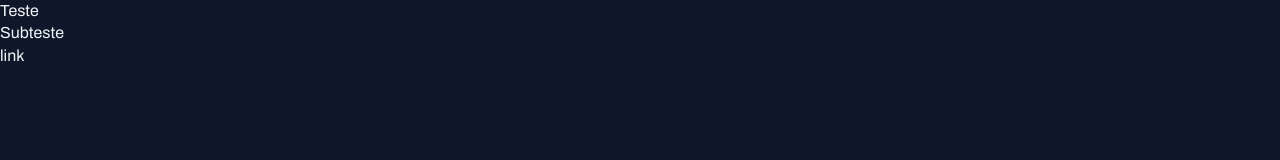
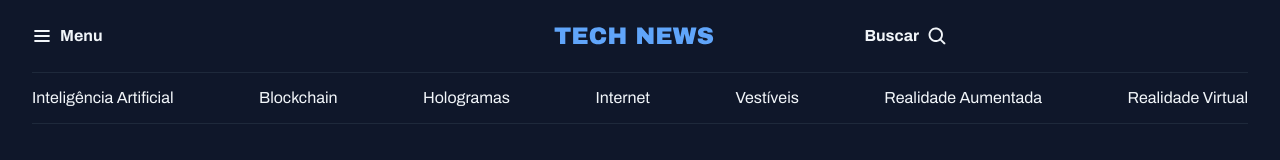
Before and after one commit to felipe-jm/pagina-noticias, a plain HTML site: page index.html in a window 1280 px wide. Drawn offline with Linux system fonts and the light colour scheme.

Commit message:
Add header

```diff
--- a/index.html
+++ b/index.html
@@ -1,5 +1,5 @@
 <!DOCTYPE html>
-<html lang="en">
+<html lang="pt-br">
   <head>
     <link rel="preconnect" href="https://fonts.googleapis.com" />
     <link rel="preconnect" href="https://fonts.gstatic.com" crossorigin />
@@ -11,8 +11,34 @@
     />
   </head>
   <body>
-    <h1>Teste</h1>
-    <h2>Subteste</h2>
-    <a href="#">link</a>
+    <header class="container">
+      <nav id="primary" class="grid grid-flow-col">
+        <div>
+          <img src="assets/icons/List.svg" alt="Ícone de menu" />
+          <strong>Menu</strong>
+        </div>
+
+        <div>
+          <img src="assets/Logo.svg" alt="Logo da TechNews" />
+        </div>
+
+        <div>
+          <strong>Buscar</strong>
+          <img
+            src="assets/icons/MagnifyingGlass.svg"
+            alt="Ícone de lupa para pesquisar"
+          />
+        </div>
+      </nav>
+      <nav id="secondary" class="grid grid-flow-col">
+        <a href="#">Inteligência Artificial</a>
+        <a href="#">Blockchain</a>
+        <a href="#">Hologramas</a>
+        <a href="#">Internet</a>
+        <a href="#">Vestíveis</a>
+        <a href="#">Realidade Aumentada</a>
+        <a href="#">Realidade Virtual</a>
+      </nav>
+    </header>
   </body>
 </html>
--- a/styles/global.css
+++ b/styles/global.css
@@ -39,3 +39,18 @@ a:hover {
 h1, h2, h3 {
   font: inherit;
 }
+
+.container {
+  max-width: 80rem;
+  padding-inline: 2rem;
+  margin-inline: auto;
+}
+
+/* utility-first */
+.grid {
+  display: grid;
+}
+
+.grid-flow-col {
+  grid-auto-flow: column;
+}
--- /dev/null
+++ b/styles/header.css
@@ -0,0 +1,25 @@
+#primary {
+  padding-block: 1.25rem;
+
+  div {
+    display: flex;
+    align-items: center;
+    gap: 0.5rem;
+  }
+
+  /* nesting css */
+  div:nth-child(2) {
+    margin-inline: auto;
+  }
+
+  div::nth-child(3){
+    justify-self: end;
+  }
+}
+
+#secondary {
+  padding-block: 0.875rem;
+  border: solid 1px var(--stroke-color);
+  border-inline: none;
+  justify-content: space-between;
+}
--- a/styles/index.css
+++ b/styles/index.css
@@ -1 +1,2 @@
 @import url(global.css);
+@import url(header.css);
```
